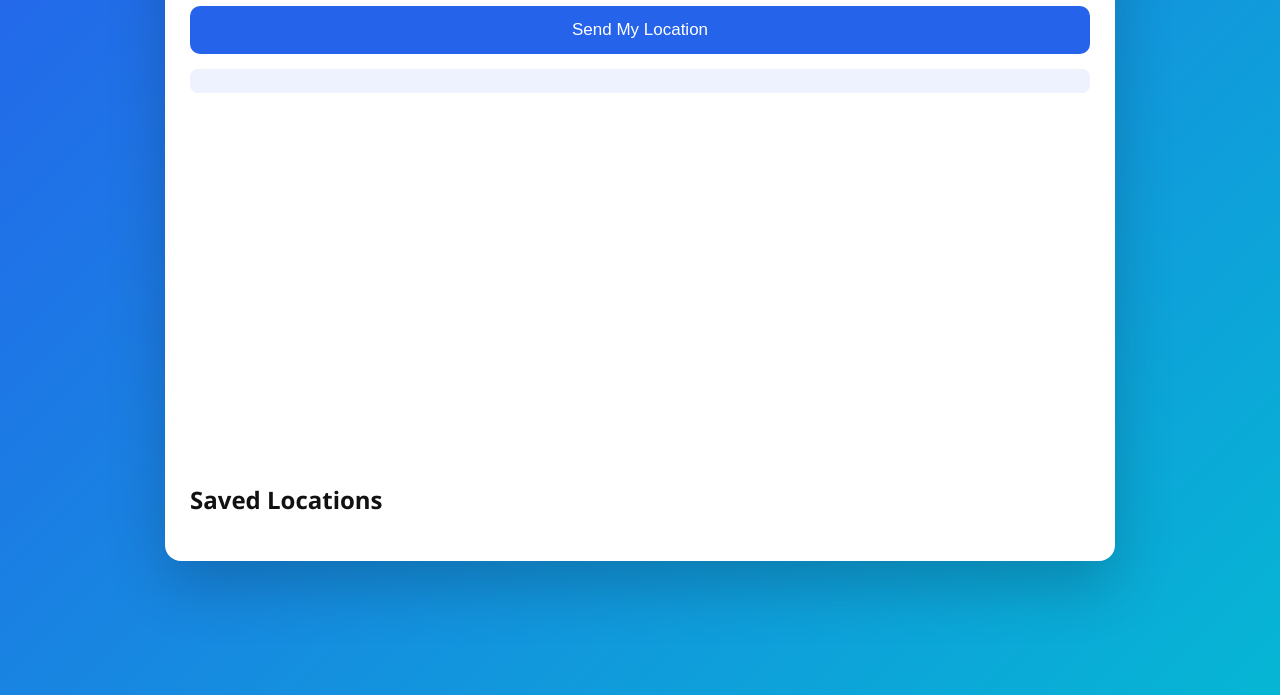
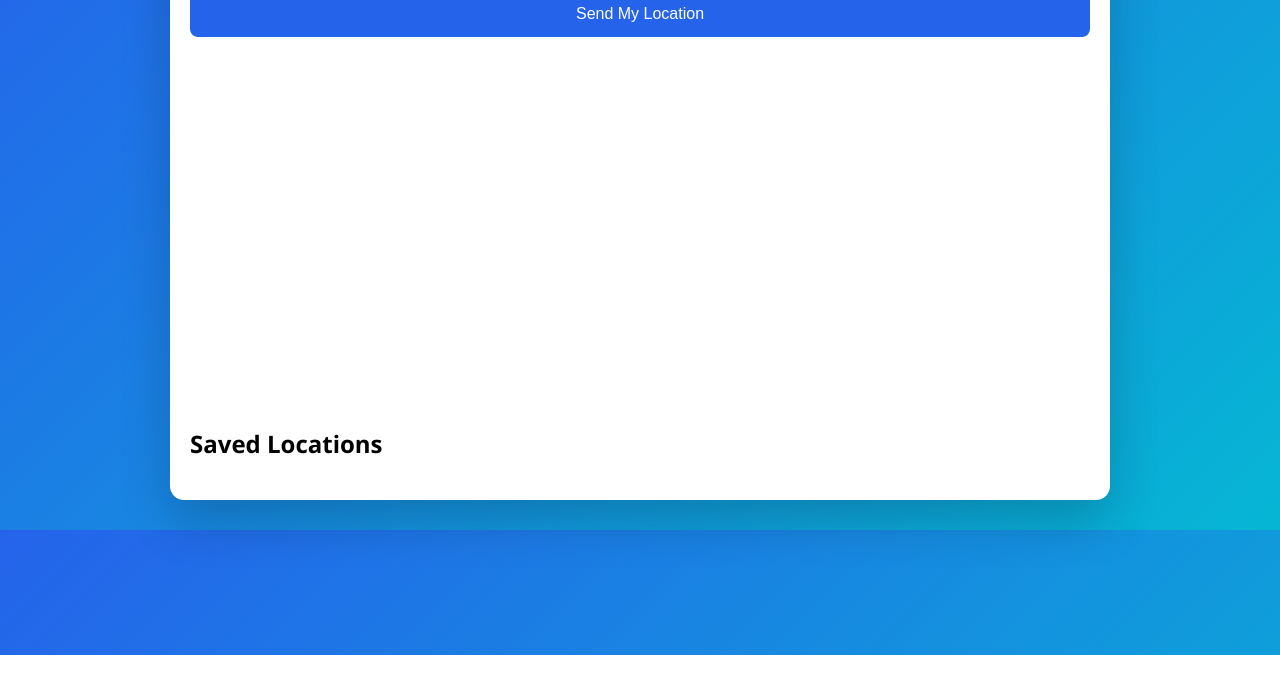
Before and after one commit to adekeyeyusuf520-commits/location-logger, a website: page public/index.html in a window 1280 px wide. Shown: the part 145-840 px from the top of the page. After the commit the page ends 800 px from the top, so only its background shows below. Drawn offline with nearby package versions, Linux system fonts and the light colour scheme; no server answers.

Commit message:
Refactor CSS styles for body and container

```diff
--- a/public/style.css
+++ b/public/style.css
@@ -1,64 +1,42 @@
-body {
-  margin: 0;
-  font-family: "Segoe UI", sans-serif;
-  background: linear-gradient(135deg,#2563eb,#06b6d4);
-  min-height: 100vh;
-  color: #111;
+body{
+margin:0;
+font-family:Segoe UI;
+background:linear-gradient(135deg,#2563eb,#06b6d4);
 }
 
-.container {
-  max-width: 900px;
-  margin: 40px auto;
-  background: white;
-  padding: 25px;
-  border-radius: 16px;
-  box-shadow: 0 25px 60px rgba(0,0,0,0.2);
+.container{
+max-width:900px;
+margin:30px auto;
+background:white;
+padding:20px;
+border-radius:14px;
+box-shadow:0 20px 50px rgba(0,0,0,.2);
 }
 
-h1 {
-  text-align: center;
+button{
+width:100%;
+padding:14px;
+border:none;
+background:#2563eb;
+color:white;
+border-radius:8px;
+font-size:16px;
+cursor:pointer;
 }
 
-button {
-  width: 100%;
-  padding: 14px;
-  border: none;
-  border-radius: 10px;
-  font-size: 17px;
-  background: #2563eb;
-  color: white;
-  cursor: pointer;
-  transition: 0.3s;
+button:hover{
+background:#1d4ed8;
 }
 
-button:hover {
-  background: #1d4ed8;
-  transform: scale(1.02);
+#map{
+height:350px;
+margin:20px 0;
+border-radius:10px;
 }
 
-#status {
-  margin: 15px 0;
-  padding: 12px;
-  border-radius: 8px;
-  background: #eef2ff;
+.card{
+background:#f1f5f9;
+padding:10px;
+margin-bottom:10px;
+border-radius:8px;
 }
-
-#map {
-  height: 350px;
-  margin: 20px 0;
-  border-radius: 12px;
-  overflow: hidden;
-}
-
-.card {
-  background: #f8fafc;
-  padding: 14px;
-  border-radius: 10px;
-  margin-bottom: 12px;
-  border-left: 5px solid #2563eb;
-}
-
-.code {
-  font-family: monospace;
-  color: #0f172a;
-}
```
